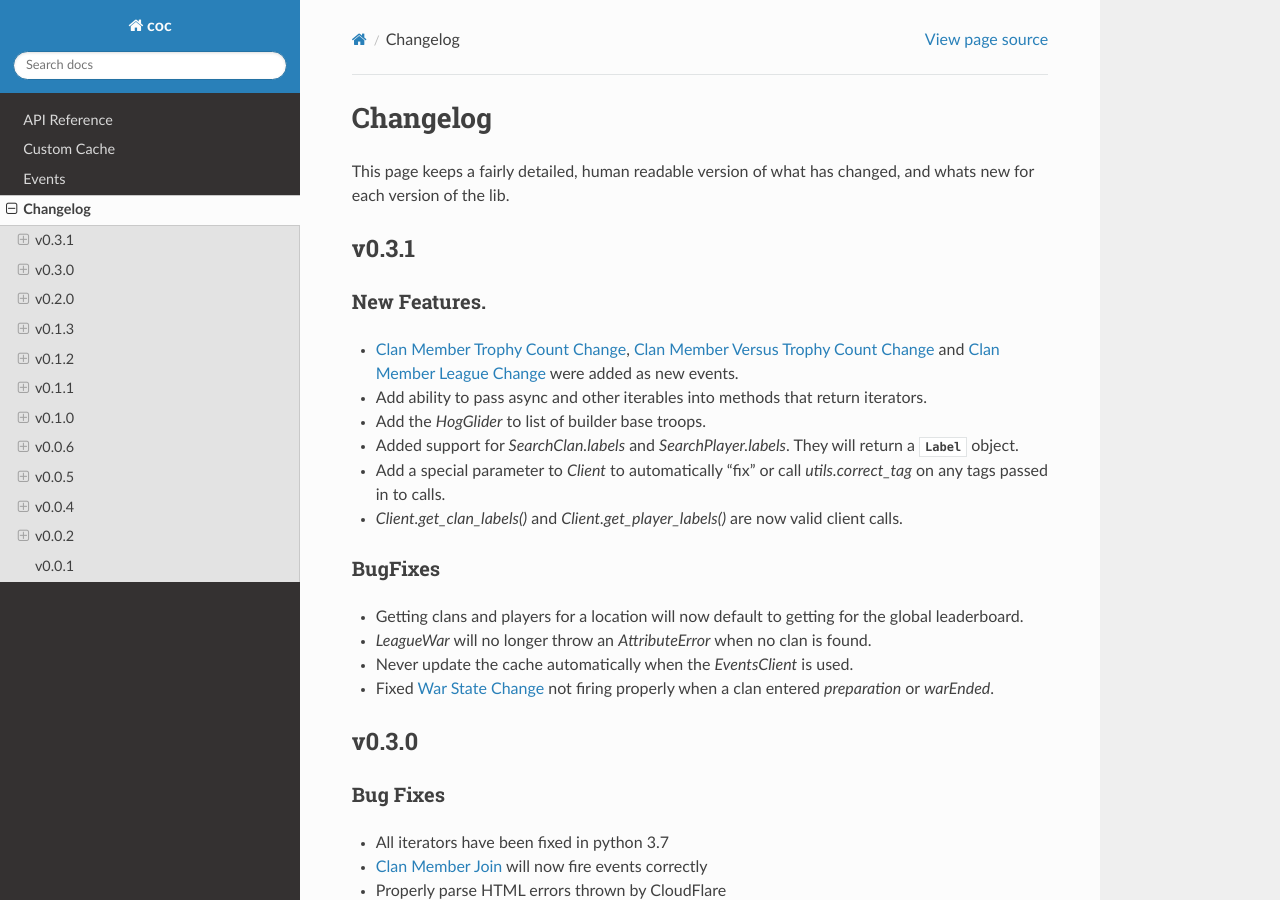
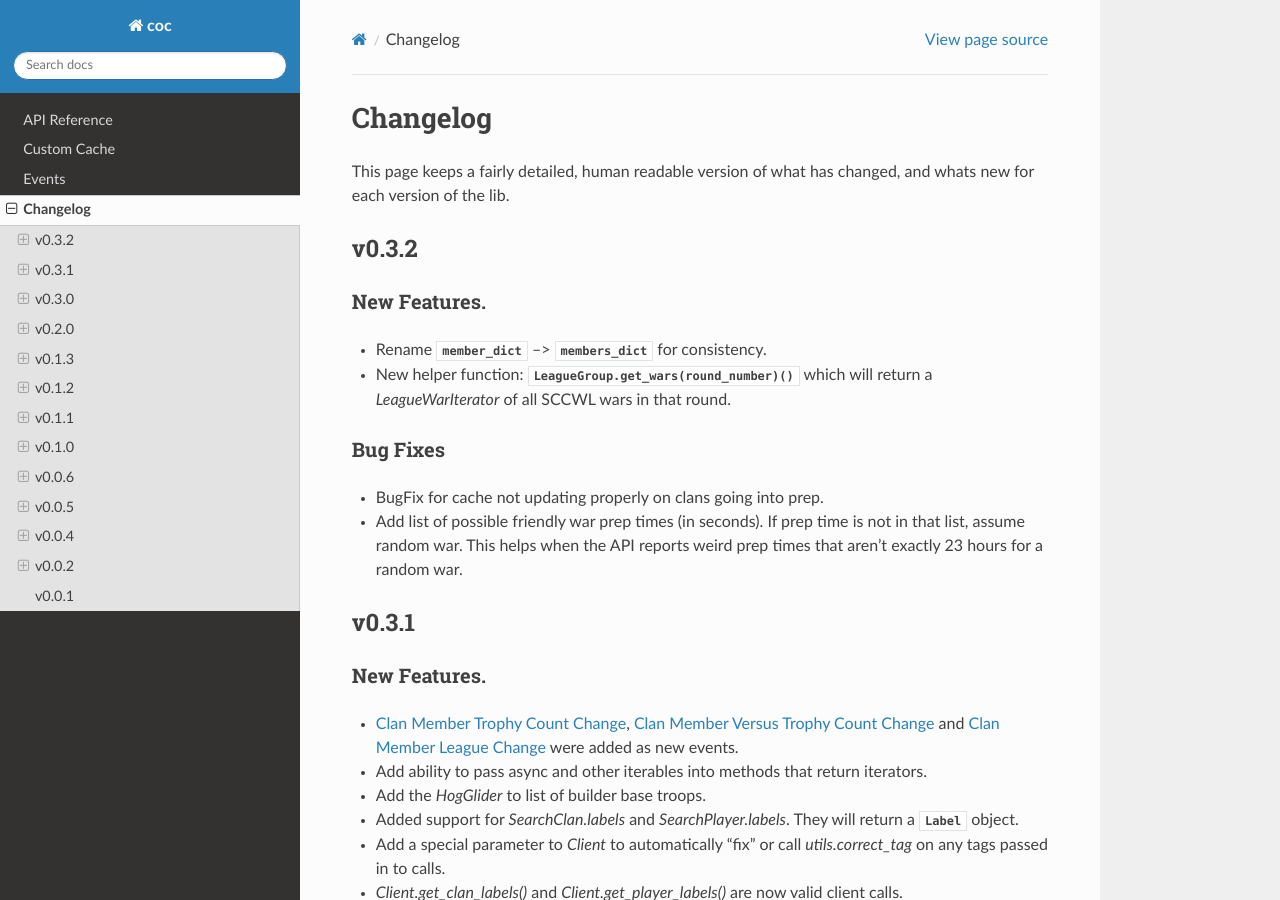
Before and after one commit to mathsman5133/coc.py, a Sphinx documentation site: the page built from docs/changelog.rst, in a window 1280 px wide and 900 px high. Built offline with Sphinx 7.4.7 and the Read the Docs theme 2.0.0, drawn with Linux system fonts in a browser that asks for light colours.

Commit message:
Update to v0.3.2 and change aiohttp requirements.

```diff
--- a/coc/__init__.py
+++ b/coc/__init__.py
@@ -8,7 +8,7 @@ A basic wrapper for the Clash of Clans API.
 :license: MIT, see LICENSE for more details.
 
 """
-__version__ = "0.3.1"
+__version__ = "0.3.2"
 
 from .cache import Cache, CacheConfig, DefaultCache, MaxSizeCache, TimeToLiveCache
 
--- a/docs/changelog.rst
+++ b/docs/changelog.rst
@@ -6,6 +6,21 @@ Changelog
 ===========
 This page keeps a fairly detailed, human readable version
 of what has changed, and whats new for each version of the lib.
+
+v0.3.2
+-------
+New Features.
+~~~~~~~~~~~~~~~
+- Rename :attr:`~SearchClan.member_dict` --> :attr:`~SearchClan.members_dict` for consistency.
+- New helper function: :func:`LeagueGroup.get_wars(round_number)` which will return a
+  `LeagueWarIterator` of all SCCWL wars in that round.
+
+Bug Fixes
+~~~~~~~~~~~
+- BugFix for cache not updating properly on clans going into prep.
+- Add list of possible friendly war prep times (in seconds).
+  If prep time is not in that list, assume random war.
+  This helps when the API reports weird prep times that aren't exactly 23 hours for a random war.
 
 v0.3.1
 --------
--- a/requirements.txt
+++ b/requirements.txt
@@ -1 +1 @@
-aiohttp>=3.3.0,<3.6.0
+aiohttp>=3.6.0,<3.7.0
--- a/setup.py
+++ b/setup.py
@@ -5,7 +5,7 @@ REQUIREMENTS = []
 with open(os.path.join(os.getcwd(), "requirements.txt")) as f:
     REQUIREMENTS = f.read().splitlines()
 
-VERSION = "0.3.1"
+VERSION = "0.3.2"
 
 README = ""
 with open("README.rst") as f:
```
